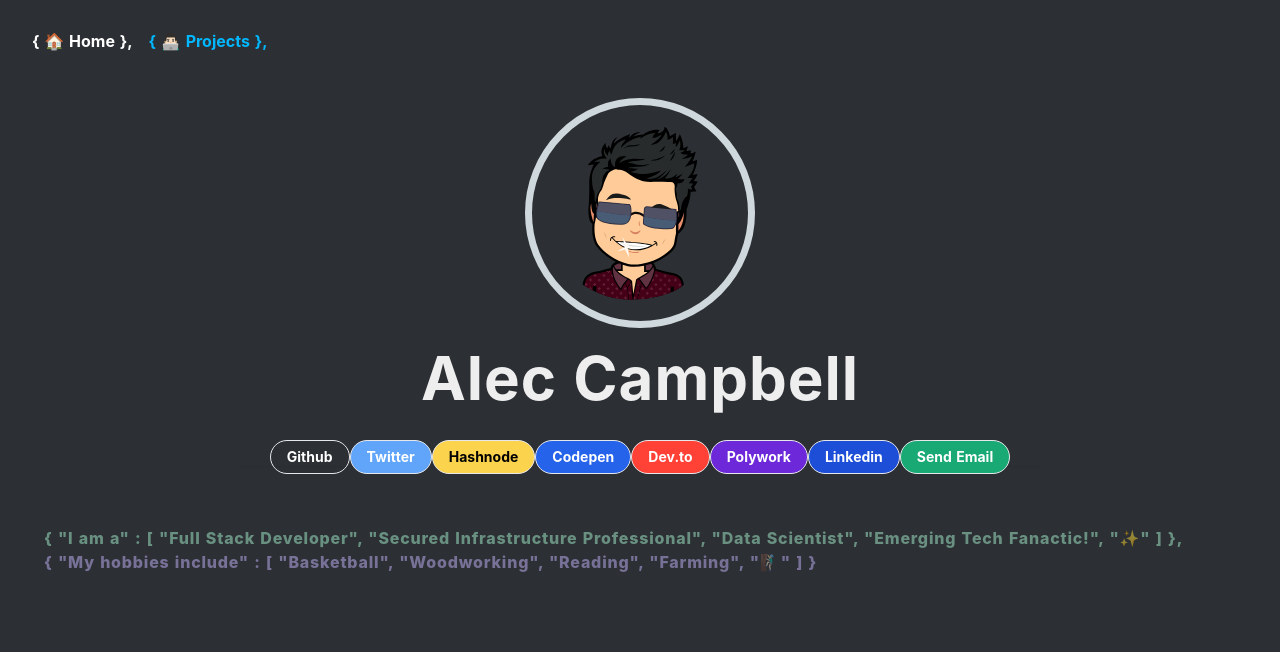
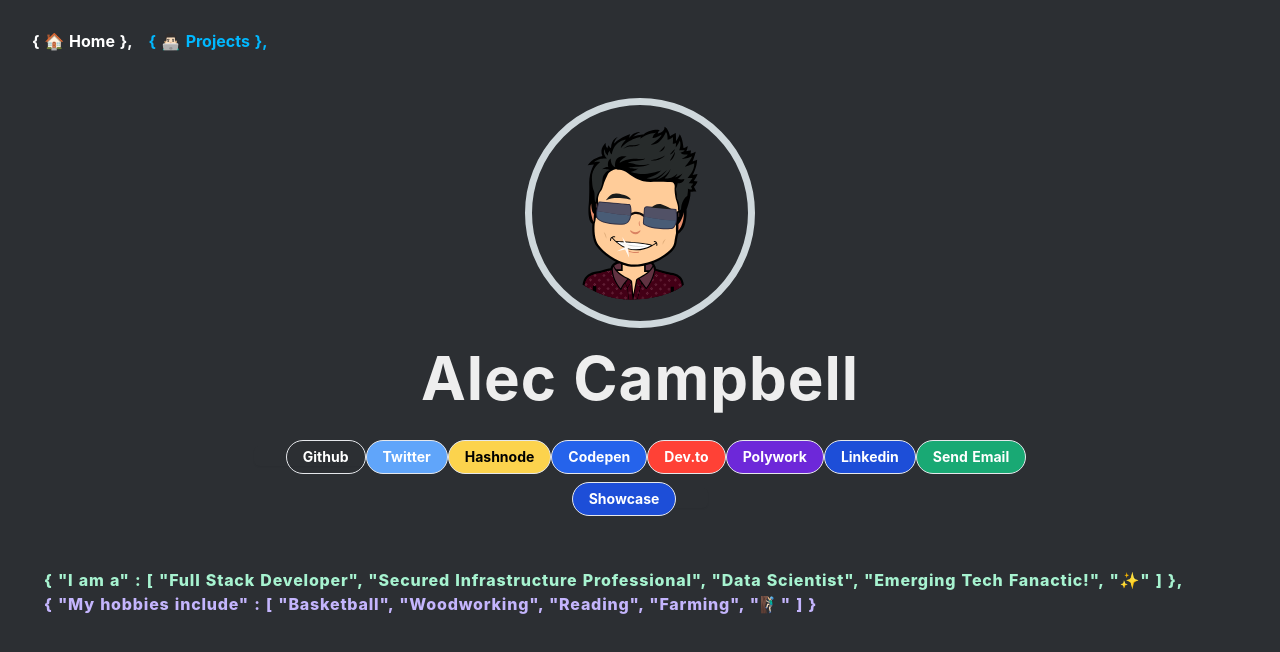
Before and after one commit to Uvacoder/test-abclinks2, a Nuxt app: page / in a window 1280 px wide. Shown: the top 652 px of the page. Built offline with nearby package versions, Linux system fonts and the light colour scheme; a web font is replaced by a local one.

Commit message:
Update index.vue

```diff
--- a/pages/index.vue
+++ b/pages/index.vue
@@ -27,15 +27,17 @@
             class="f6 grow no-underline br-pill ph3 pv2 mb2 dib white bg-blue-700 relative inline-flex items-center px-8 py-2 rounded-l-md border">Linkedin</a>
           <a href="mailto:uvacoder@proton.me (uvacoder) <hello@uvacoder@proton.me>" target="_blank"
             class="f6 grow no-underline br-pill ph3 pv2 mb2 dib white bg-green relative inline-flex items-center px-4 py-2 rounded-l-md border">Send
-            Email</a>
+            Email</a><br>
+         <a href="https://showcase.com/uvacoder/" target="_blank"
+            class="f6 grow no-underline br-pill ph3 pv2 mb2 dib white bg-blue-700 relative inline-flex items-center px-8 py-2 rounded-l-md border">Showcase</a>
         </span>
 
       </div>
 
      <h2 class="text-left justify-center d-flex flex-column text-base y-8 sm:p-7 lg:p1 sm:space-x-2 sm:space-y-2 lg:space-x-4 lg:space-y-4 skew-y-12">
           <ul class="list-none tracking-wider antialiased sm:subpixel-antialiased md:antialiased font-extrabold">
-            <li class="text-green-200 animate-pulse ease-in-out infinites">{ "I am a" : [ "Full Stack Developer", "Secured Infrastructure Professional", "Data Scientist", "Emerging Tech Fanactic!", "✨" ] },</li>
-            <li class="text-purple-300 animate-pulse ease-in-out infinites">{ "My hobbies include" : [ "Basketball", "Woodworking", "Reading", "Farming", "🧗🏻‍♂️" ] }</li><br>
+            <li class="text-green-200">{ "I am a" : [ "Full Stack Developer", "Secured Infrastructure Professional", "Data Scientist", "Emerging Tech Fanactic!", "✨" ] },</li>
+            <li class="text-purple-300">{ "My hobbies include" : [ "Basketball", "Woodworking", "Reading", "Farming", "🧗🏻‍♂️" ] }</li><br>
           </ul>
     </h2>
 
```
